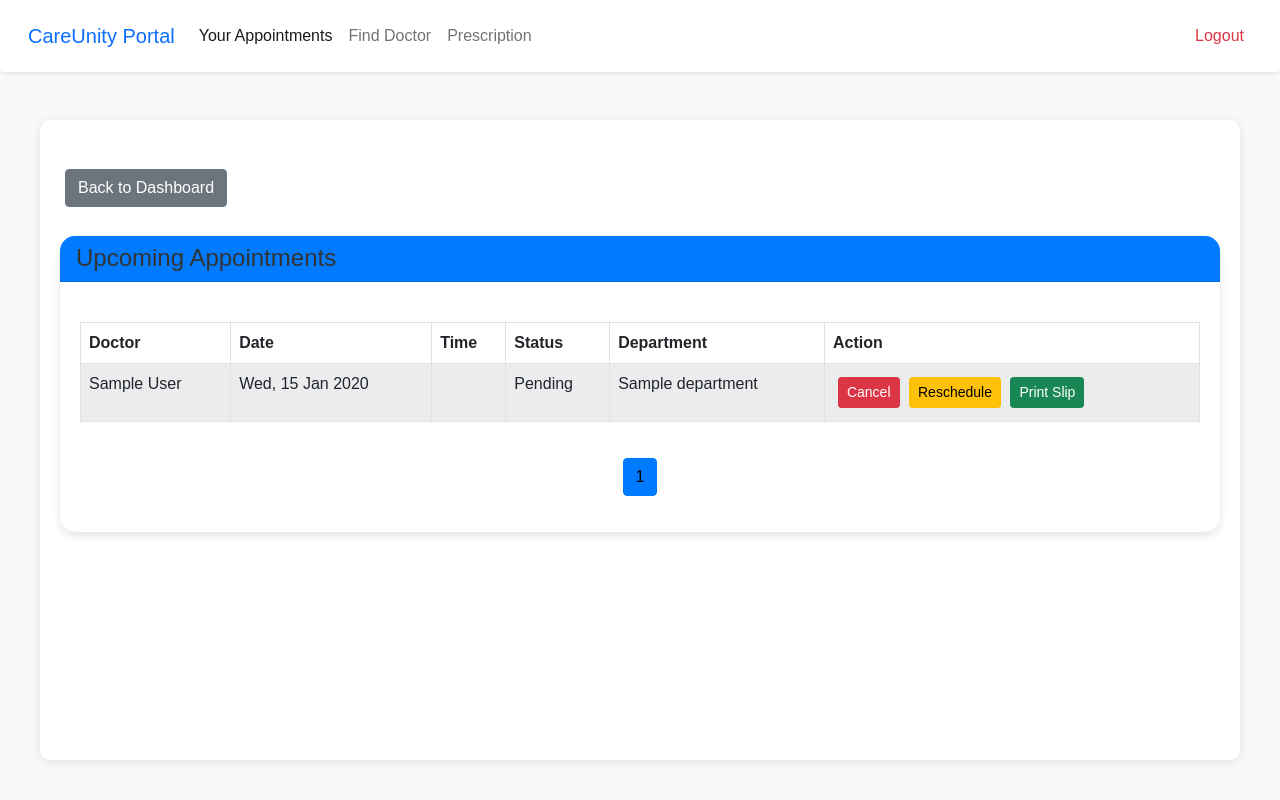
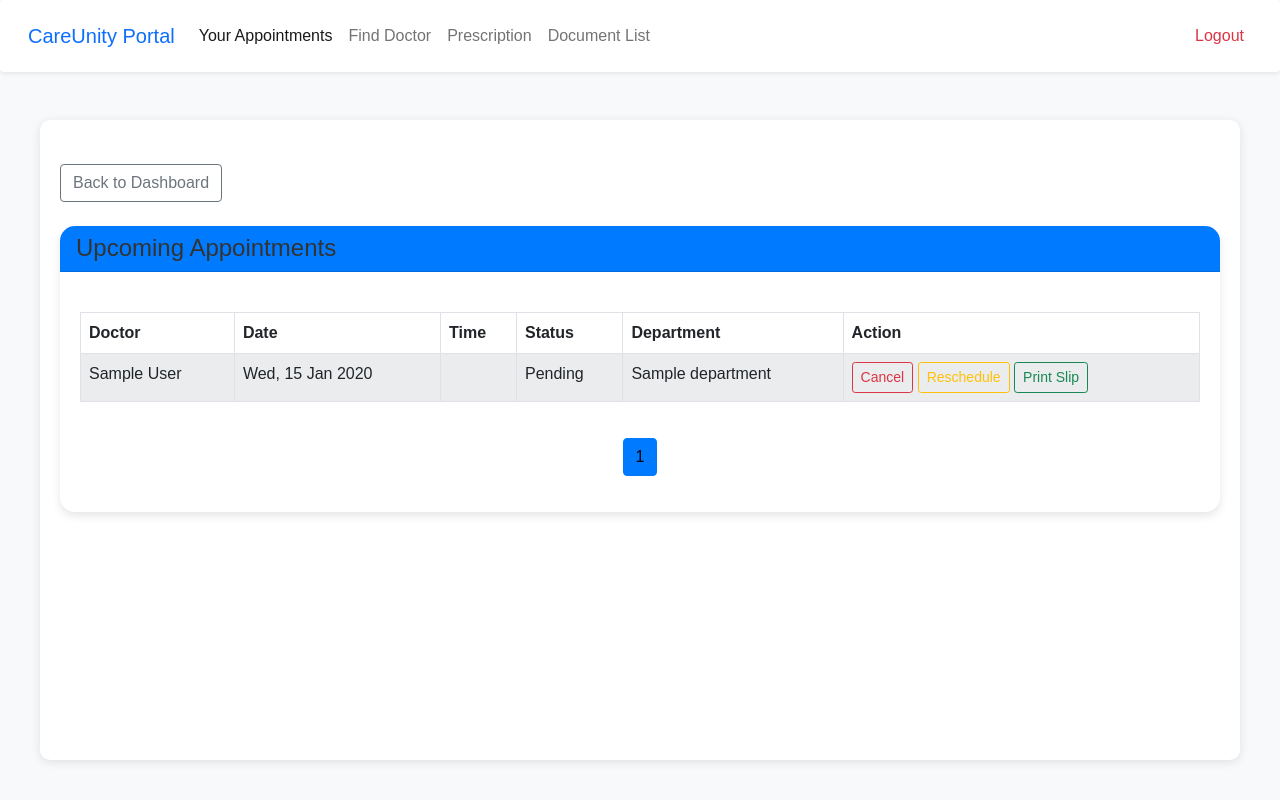
Before and after one commit to rohan-dev-contact/careunityportal, a Django app: page /user/upcoming-appointments/ in a window 1280 px wide. Run offline with Django 4.2, Linux system fonts and the light colour scheme; a user stored in the database is signed in; tables that the repository leaves empty hold one stand-in row (values such as "Sample post"); some libraries are stand-ins or nearby versions.

Commit message:
changes added

```diff
--- a/CareUnity_Portal/urls.py
+++ b/CareUnity_Portal/urls.py
@@ -16,7 +16,9 @@ Including another URLconf
 """
 from django.contrib import admin
 from django.urls import include, path
-# from django.conf.urls.static import static
+
+from CareUnity_Portal import settings
+from django.conf.urls.static import static
 # from django.conf import settings
 
 urlpatterns = [
@@ -26,3 +28,7 @@ urlpatterns = [
     path('user/',include('Doctor_App.urls')),
    # static(settings.MEDIA_URL, document_root=settings.MEDIA_ROOT)
 ]
+
+
+if settings.DEBUG:
+    urlpatterns += static(settings.MEDIA_URL, document_root=settings.MEDIA_ROOT)
--- a/Doctor_App/urls.py
+++ b/Doctor_App/urls.py
@@ -22,4 +22,6 @@ urlpatterns = [
     path('appointment/success/<int:appointment_id>/<doctor_id>/<int:department_id>', views.appointment_success, name='appointment_success'),
     path('upcoming-appointments/', views.upcoming_appointments, name='upcoming_appointments'),
     path('appointments/', views.doctor_appointments, name='doctor_appointments'),
+    path('upload/', views.upload_document, name='upload_document'),
+    path('documents/', views.document_list, name='document_list'),
 ]
--- a/Doctor_App/views.py
+++ b/Doctor_App/views.py
@@ -2,8 +2,8 @@ from datetime import timedelta
 from django.utils import timezone
 import datetime
 from CareUnity_Portal import settings
-from Doctor_App.models import Prescription
-from Doctor_App.forms import PrescriptionForm
+from Doctor_App.models import Document, Prescription
+from Doctor_App.forms import DocumentForm, PrescriptionForm
 from django.shortcuts import get_object_or_404, render, redirect
 from django.contrib.auth.decorators import login_required
 from patient_app.forms import AppointmentForm
@@ -347,3 +347,23 @@ def doctor_appointments(request):
         'selected_date': selected_date,
     }
     return render(request, 'Doctor_App/doctor/appointments.html', context)
+
+
+
+@login_required
+def upload_document(request):
+    if request.method == 'POST':
+        form = DocumentForm(request.POST, request.FILES)
+        if form.is_valid():
+            document = form.save(commit=False)
+            document.patient = request.user
+            document.save()
+            return redirect('document_list')
+    else:
+        form = DocumentForm()
+    return render(request, 'Doctor_App/patient/upload_document.html', {'form': form})
+
+@login_required
+def document_list(request):
+    documents = Document.objects.filter(patient=request.user)
+    return render(request, 'Doctor_App/patient/document_list.html', {'documents': documents})
--- a/templates/Doctor_App/patient/navbar.html
+++ b/templates/Doctor_App/patient/navbar.html
@@ -17,6 +17,9 @@
                 <li class="nav-item">
                     <a class="nav-link {% if url_name == 'patient_prescription_list' or url_name == 'prescription_detail' %}active{% endif %}" href="{% url 'patient_prescription_list' %}">Prescription</a>
                 </li>
+                <li class="nav-item">
+                    <a class="nav-link {% if url_name == 'document_list' or url_name == 'upload_document' %}active{% endif %}" href="{% url 'document_list' %}">Document List</a>
+                </li>
             </ul>
             <ul class="navbar-nav">
                 <li class="nav-item">
--- a/templates/Doctor_App/patient/patient_home.html
+++ b/templates/Doctor_App/patient/patient_home.html
@@ -44,7 +44,7 @@
                 <div class="card-body">
                     <h5 class="card-title text-warning">Upload your Report</h5>
                     <p class="card-text">Share your medical reports securely.</p>
-                    <a href="{% url 'upload_file' %}" class="btn btn-outline-warning">Upload Now</a>
+                    <a href="{% url 'document_list' %}" class="btn btn-outline-warning">Upload Now</a>
                 </div>
             </div>
         </div>
--- a/templates/Doctor_App/patient/upcoming_appointments.html
+++ b/templates/Doctor_App/patient/upcoming_appointments.html
@@ -73,7 +73,7 @@
 <div class="mt-4">
     <div class="row mb-4">
         <div class="col">
-            <a href="{% url 'patient_dashboard' %}" class="btn btn-secondary">Back to Dashboard</a>
+            <a href="{% url 'patient_dashboard' %}" class="btn btn-outline-secondary">Back to Dashboard</a>
         </div>
     </div>
     <div class="card">
@@ -103,9 +103,9 @@
                             <td>{{ appointment.status }}</td>
                             <td>{{ appointment.doctor.departments.first.department_name }}</td>
                             <td class="action">
-                                <button class="btn btn-danger btn-sm">Cancel</button>
-                                <button class="btn btn-warning btn-sm">Reschedule</button>
-                                <button class="btn btn-success btn-sm">Print Slip</button>
+                                <button class="btn btn-outline-danger btn-sm">Cancel</button>
+                                <button class="btn btn-outline-warning btn-sm">Reschedule</button>
+                                <button class="btn btn-outline-success btn-sm">Print Slip</button>
                             </td>
                         </tr>
                         {% endfor %}
```
Also changed, not shown: CareUnity_Portal/settings.py (+3 -4 lines), Doctor_App/forms.py (+6 -7 lines), Doctor_App/models.py (+9 -0 lines).
